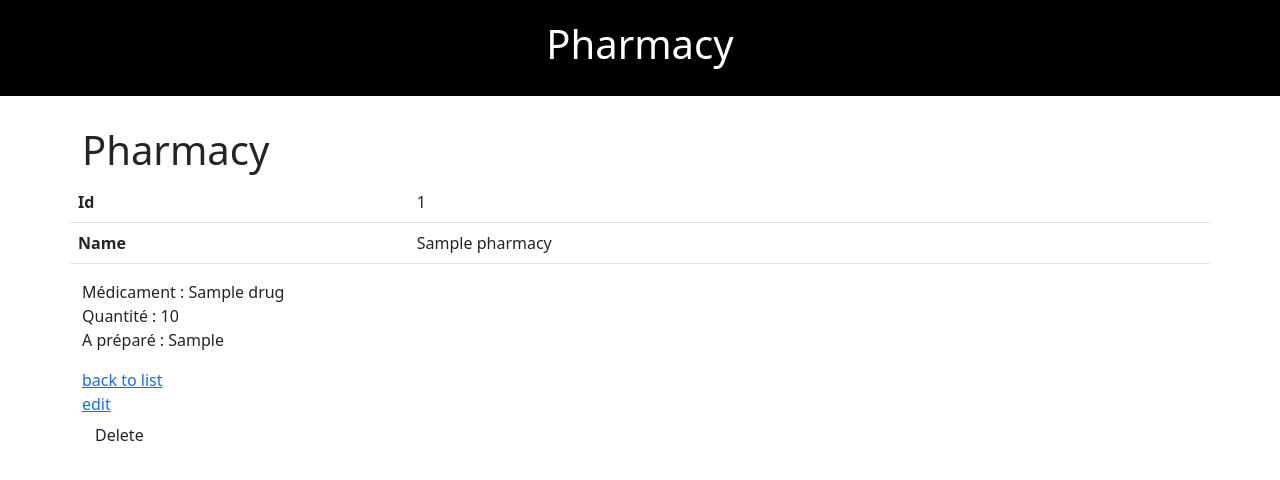
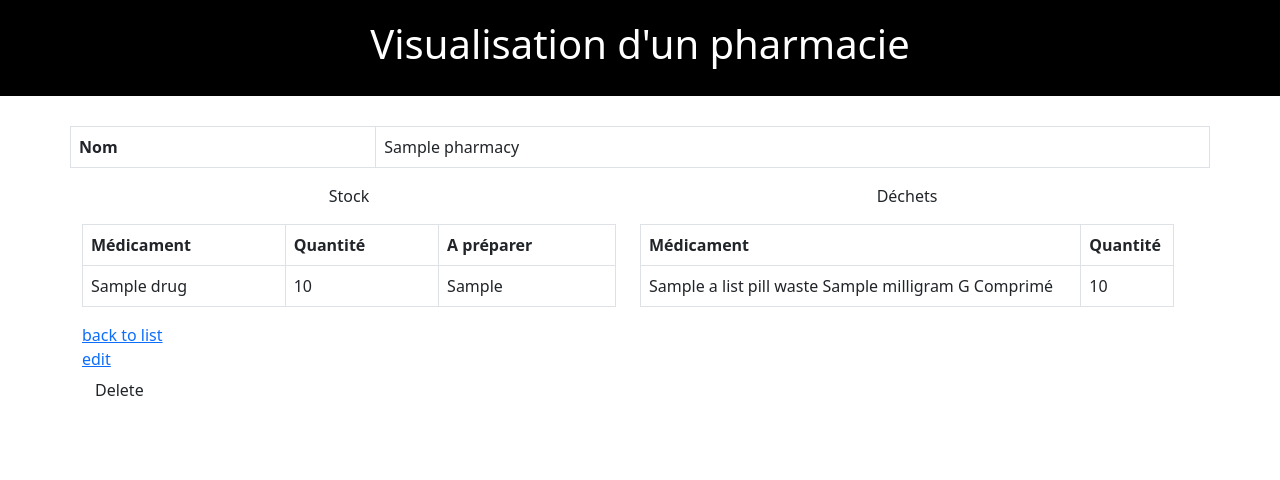
Before and after one commit to jeanpierreDuman/tmparkinson, a Symfony app: template templates/pharmacy/show.html.twig in a window 1280 px wide. Shown: the part 56-536 px from the top of the page. Run offline with Twig, Linux system fonts and the light colour scheme; the template is opened without the code that fills it: most values are stand-ins (such as "Sample title", 1, 10 or a date in 2020); some libraries are stand-ins or nearby versions.

Commit message:
show pill stock / toPrepare - show waste pills in pharmacy show

```diff
--- a/src/Controller/PharmacyController.php
+++ b/src/Controller/PharmacyController.php
@@ -5,6 +5,7 @@ namespace App\Controller;
 use App\Entity\Pharmacy;
 use App\Form\PharmacyType;
 use App\Repository\PharmacyRepository;
+use App\Repository\PrescriptionLineRepository;
 use Doctrine\ORM\EntityManagerInterface;
 use Symfony\Bundle\FrameworkBundle\Controller\AbstractController;
 use Symfony\Component\HttpFoundation\Request;
@@ -43,10 +44,13 @@ final class PharmacyController extends AbstractController
     }
 
     #[Route('/{id}', name: 'app_pharmacy_show', methods: ['GET'])]
-    public function show(Pharmacy $pharmacy): Response
+    public function show(Pharmacy $pharmacy, PrescriptionLineRepository $prescriptionLineRepository): Response
     {
+        $aListPillWaste = $prescriptionLineRepository->getListWastePills($pharmacy);
+
         return $this->render('pharmacy/show.html.twig', [
             'pharmacy' => $pharmacy,
+            'aListPillWaste' => $aListPillWaste
         ]);
     }
 
--- a/templates/pharmacy/show.html.twig
+++ b/templates/pharmacy/show.html.twig
@@ -1,34 +1,74 @@
 {% extends 'base.html.twig' %}
 
-{% block title %}Pharmacy{% endblock %}
+{% block title %}Visualisation d'un pharmacie{% endblock %}
 
 {% block body %}
-    <h1>Pharmacy</h1>
-
-    <table class="table">
+    <table class="table table-bordered">
         <tbody>
             <tr>
-                <th>Id</th>
-                <td>{{ pharmacy.id }}</td>
-            </tr>
-            <tr>
-                <th>Name</th>
+                <th>Nom</th>
                 <td>{{ pharmacy.name }}</td>
             </tr>
         </tbody>
     </table>
 
-    <div>
-        {% for pD in pharmacy.pharmacyDrugs %}
-            <p>
-                Médicament : {{ pD.drug }} <br />
-                Quantité : {{ pD.quantity }} <br />
-                A préparé : {{ pD.quantityToPrepare }}
-            </p>
-        {% endfor %}
+    <div class="row">
+        <div class="col-md-6">
+            <div class="text-center">
+                Stock
+            </div>
+
+            <table class="table table-bordered mt-3">
+                <tr>
+                    <td><b>Médicament</b></td>
+                    <td><b>Quantité</b></td>
+                    <td><b>A préparer</b></td>
+                </tr>
+                {% for pD in pharmacy.pharmacyDrugs %}
+                    <tr>
+                        <td>{{ pD.drug }}</td>
+                        <td>{{ pD.quantity }}</td>
+                        <td>{{ pD.quantityToPrepare }}</td>
+                    </tr>
+                {% else %}
+                    <tr>
+                        <td class="text-center" colspan="3">Aucun médicament en stock</td>
+                    </tr>
+                {% endfor %}
+            </table>
+        </div>
+        <div class="col-md-6">
+            <div class="text-center">
+                Déchets
+            </div>
+
+            <table class="table table-bordered mt-3">
+                <tr>
+                    <td><b>Médicament</b></td>
+                    <td><b>Quantité</b></td>
+                </tr>
+                {% for pW in aListPillWaste %}
+                    <tr>
+                        <td>
+                            {{ pW.name ~ ' ' ~ pW.milligram ~ ' G ' }}
+                            {% if pW.type == 'gel' %}
+                                Gélule
+                            {% else %}
+                                Comprimé
+                            {% endif %}
+                            </td>
+                        <td>{{ pW.quantity }}</td>
+                    </tr>
+                {% else %}
+                    <tr>
+                        <td class="text-center" colspan="2">Aucun médicament</td>
+                    </tr>
+                {% endfor %}
+            </table>
+        </div>
     </div>
 
-
+    {# aListPillWaste #}
 
     <a href="{{ path('app_pharmacy_index') }}">back to list</a>
 
--- a/templates/prescription/show.html.twig
+++ b/templates/prescription/show.html.twig
@@ -42,8 +42,8 @@
                     {% endfor %}
                 </td>
                 {% if prescription.status is not null %}
-                    <td>{{ pLine.boxToPrepare }}</td>
-                    <td>{{ pLine.unitPillWaste }}</td>
+                    <td>{{ pLine.boxToPrepare ?? 0 }}</td>
+                    <td>{{ pLine.unitPillWaste ?? 0 }}</td>
                 {% endif %}
             </tr>
         {% else %}
```
Also changed, not shown: src/Repository/PrescriptionLineRepository.php (+22 -0 lines).
